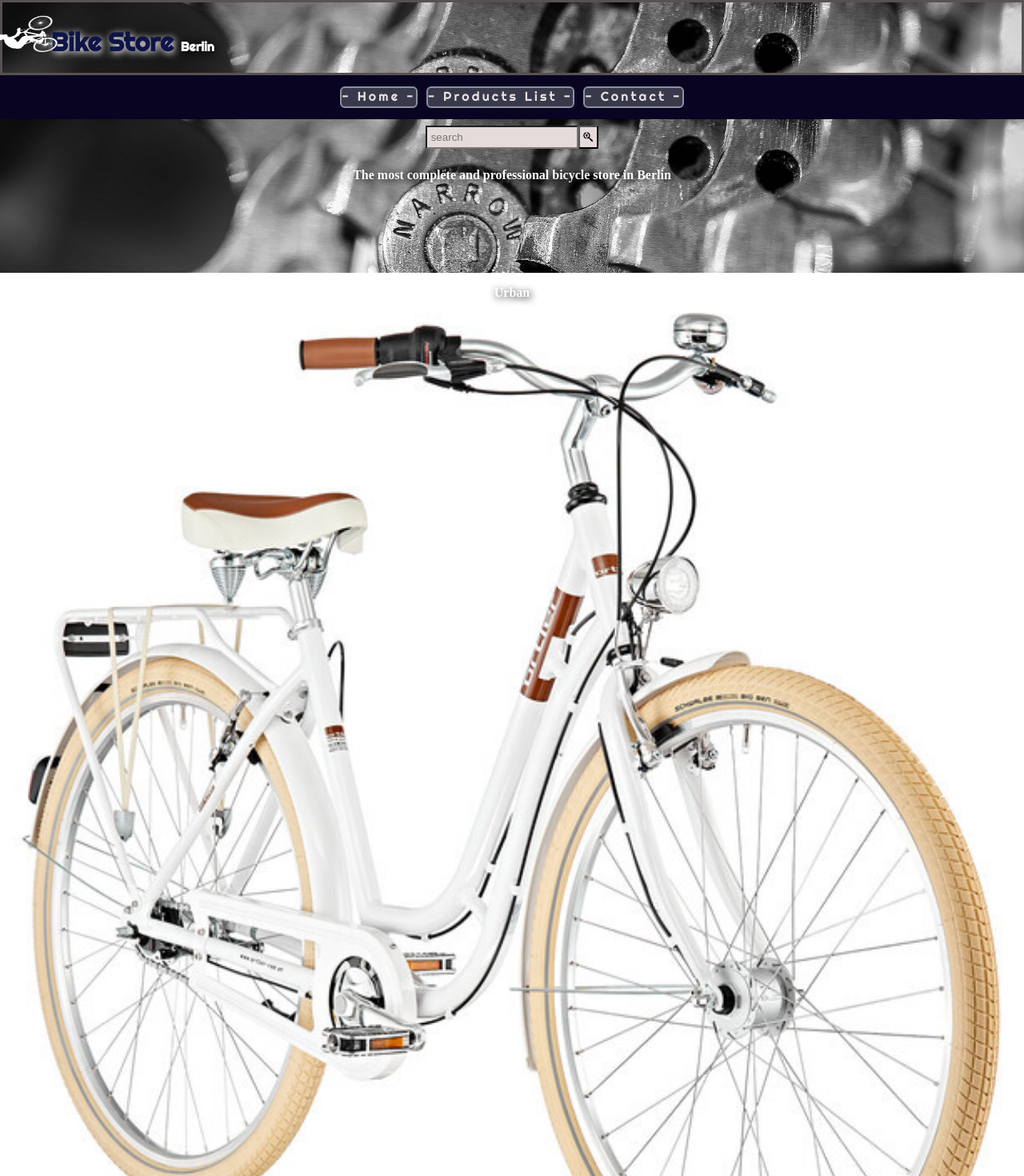
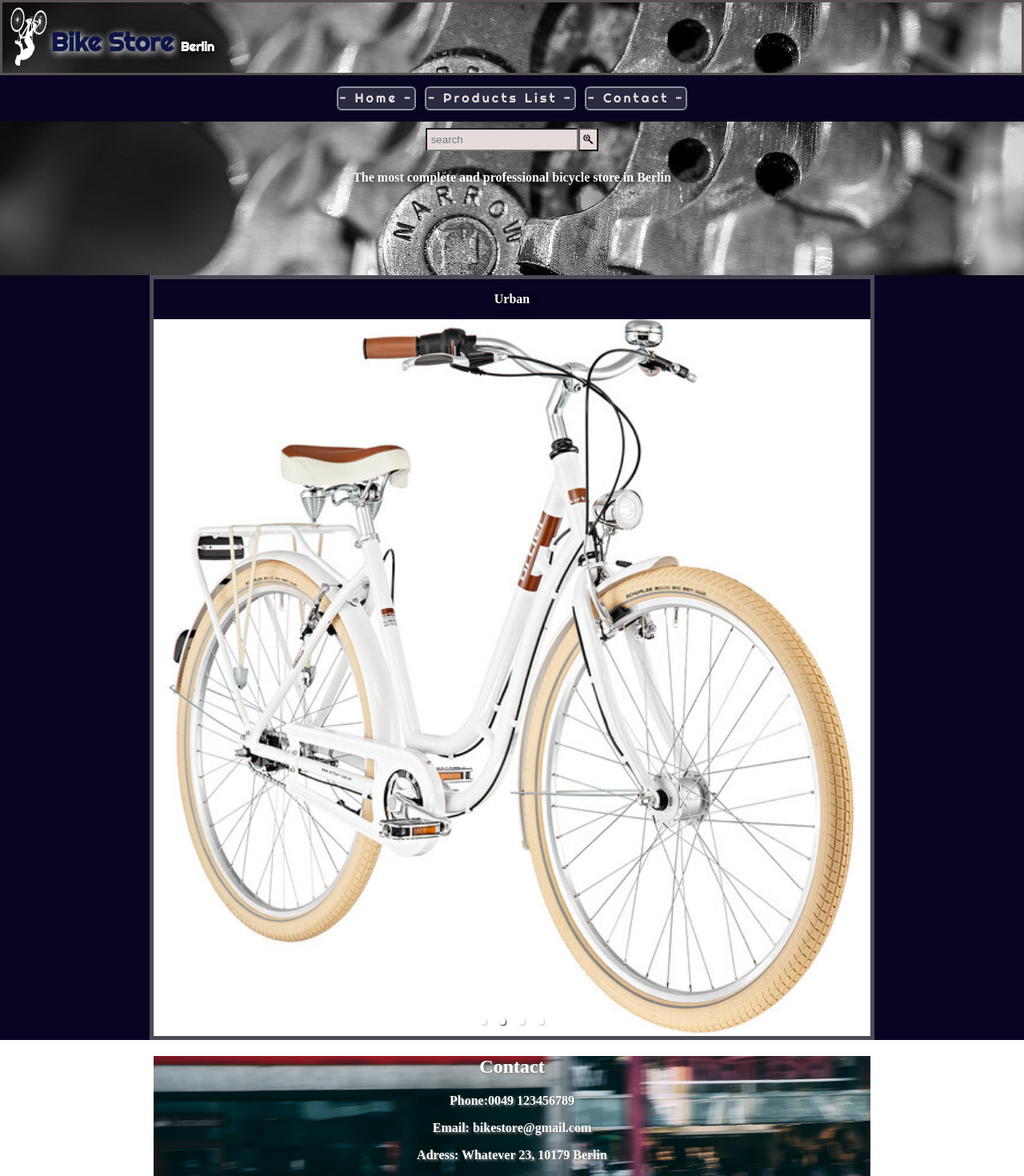
Before and after one commit to JuanSessions/BikeStoreApp, a React (Create React App) app: page / in a window 1280 px wide. Shown: the top 1470 px of the page at 80% size. Built offline with nearby package versions, Linux system fonts and the light colour scheme.

Commit message:
from movile to tablet size style corrections

```diff
--- a/src/products.js
+++ b/src/products.js
@@ -21,7 +21,7 @@ const products = [{
     img: "/img/fixie-inc-blackheath-petrol-red-2.jpg"
 }, {
     "id": 4,
-    "name": "Speedy",
+    "name": "Speed",
     "brand": "Bianchi",
     "size": "small",
     "type": "men",
--- a/src/style/App.scss
+++ b/src/style/App.scss
@@ -40,7 +40,7 @@ button {
 
 @media (prefers-reduced-motion: no-preference) {
     .App-logo {
-        animation: App-logo-spin infinite 8s linear;
+        animation: App-logo-spin infinite 11s linear;
     }
 }
 
@@ -80,6 +80,10 @@ button {
     }
 }
 
+#products-container {
+    background-color: #090422;
+}
+
 #contact-container {
     height: 11rem;
     color: white;
@@ -96,10 +100,18 @@ button {
     h3 {
         color: white;
     }
+    border: rgb(76,
+    76,
+    87) solid 5px;
 }
 
 @media only screen and (min-width: 600px) {
     .carousel-section {
-        margin: 0 auto;
+        width: 70%;
+        margin: auto;
+    }
+    #contact-container {
+        width: 70%;
+        margin: auto;
     }
 }
--- a/src/style/navbar.scss
+++ b/src/style/navbar.scss
@@ -16,10 +16,11 @@
         // width: 70%;
         height: 1.4rem;
         margin: 0.35rem;
+        padding: 0.1rem;
         cursor: pointer;
         color: rgb(235, 227, 227);
         letter-spacing: 0.2rem;
-        background-color: rgba(76, 82, 95, 0.7);
+        background-color: rgba(76, 82, 95, 0.5);
         border: rgb(141, 144, 161) 2px solid;
         border-radius: 6px;
         font-family: 'Righteous', cursive;
```
